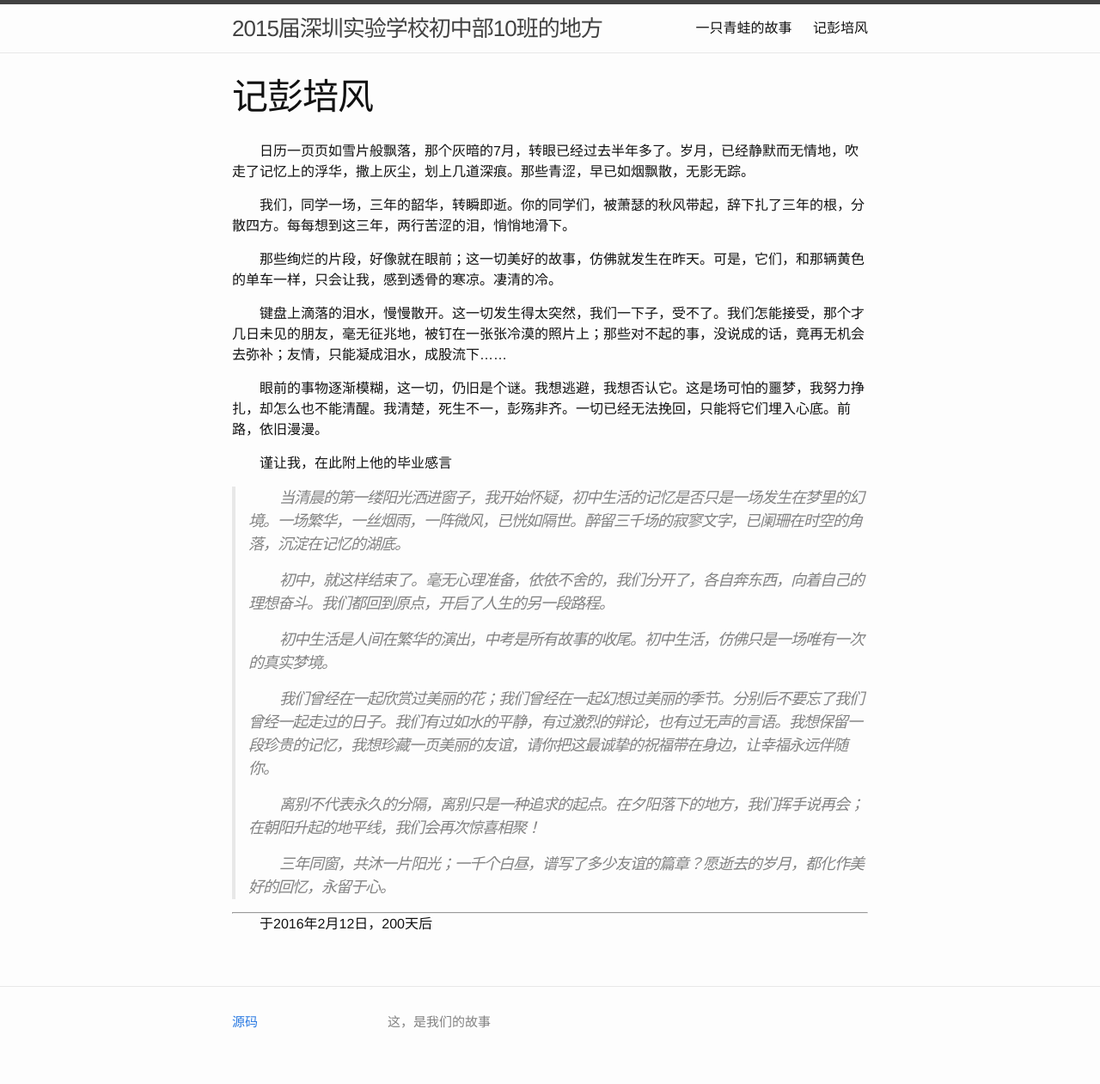
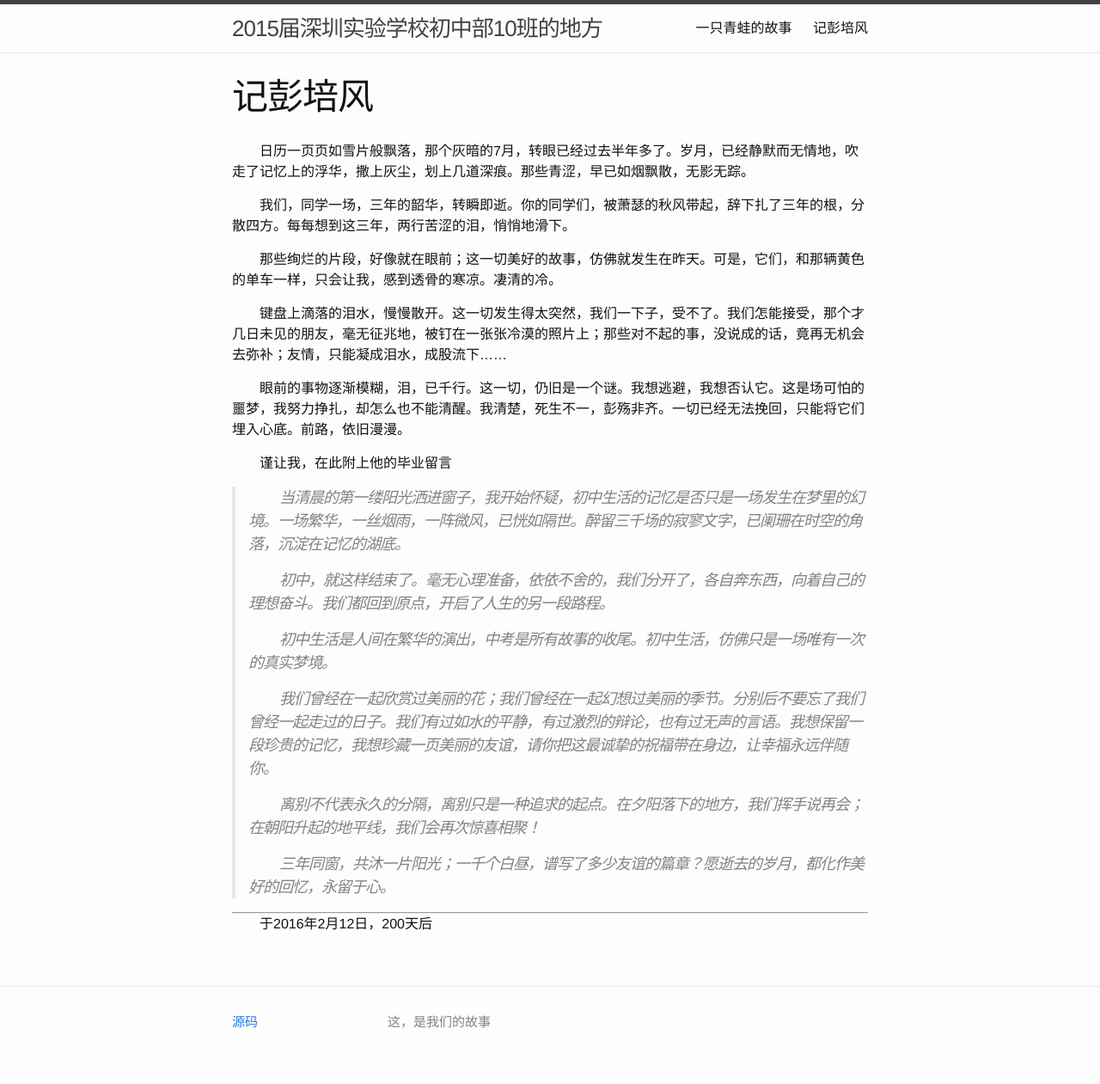
Before and after one commit to zsdtj/zsdtj.github.io, a Jekyll site: the page built from ppf.md, in a window 1280 px wide. Shown: the whole page at 86% size. Built offline with Jekyll 4.4.1, drawn with Linux system fonts in a browser that asks for light colours.

Commit message:
polish some sentences

```diff
--- a/ppf.md
+++ b/ppf.md
@@ -11,9 +11,9 @@ title: 记彭培风
 
 键盘上滴落的泪水，慢慢散开。这一切发生得太突然，我们一下子，受不了。我们怎能接受，那个才几日未见的朋友，毫无征兆地，被钉在一张张冷漠的照片上；那些对不起的事，没说成的话，竟再无机会去弥补；友情，只能凝成泪水，成股流下……
 
-眼前的事物逐渐模糊，这一切，仍旧是个谜。我想逃避，我想否认它。这是场可怕的噩梦，我努力挣扎，却怎么也不能清醒。我清楚，死生不一，彭殇非齐。一切已经无法挽回，只能将它们埋入心底。前路，依旧漫漫。
+眼前的事物逐渐模糊，泪，已千行。这一切，仍旧是一个谜。我想逃避，我想否认它。这是场可怕的噩梦，我努力挣扎，却怎么也不能清醒。我清楚，死生不一，彭殇非齐。一切已经无法挽回，只能将它们埋入心底。前路，依旧漫漫。
 
-谨让我，在此附上他的毕业感言
+谨让我，在此附上他的毕业留言
 
 > 当清晨的第一缕阳光洒进窗子，我开始怀疑，初中生活的记忆是否只是一场发生在梦里的幻境。一场繁华，一丝烟雨，一阵微风，已恍如隔世。醉留三千场的寂寥文字，已阑珊在时空的角落，沉淀在记忆的湖底。
 >
```
